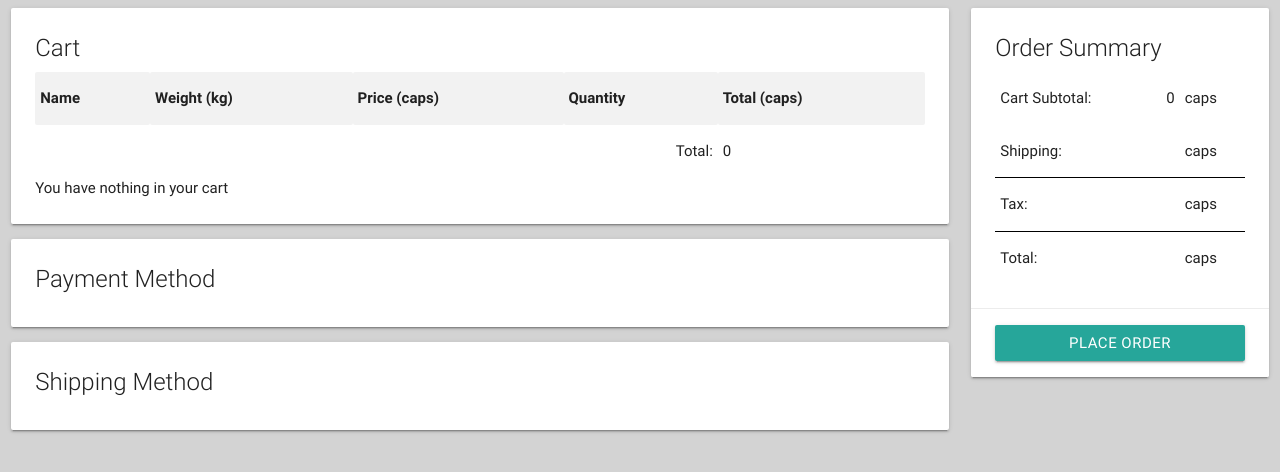
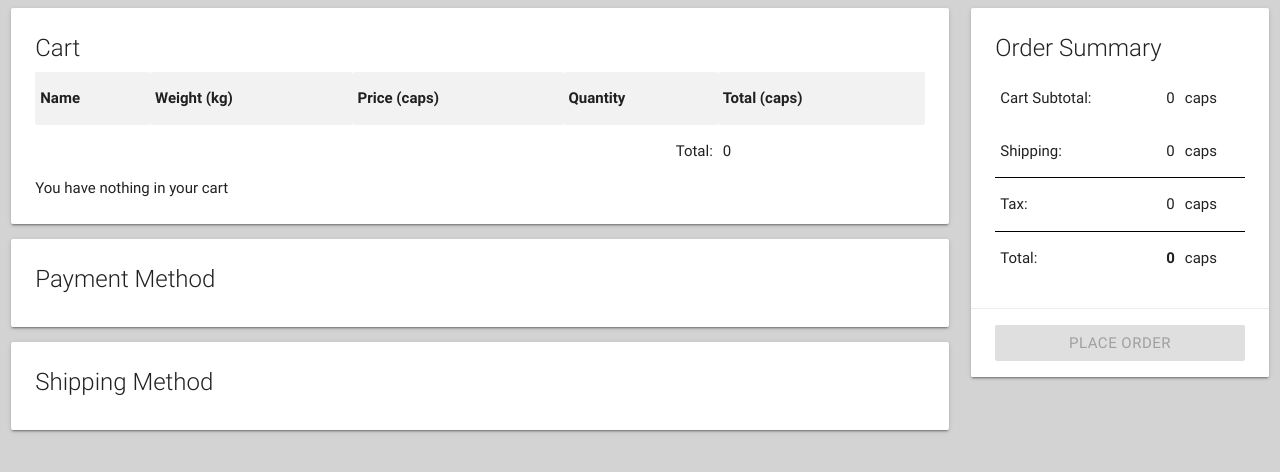
Before and after one commit to yharaskrik/nuclear-winners-server, a Flask app: page /checkout/ in a window 1280 px wide. Shown: the part 74-546 px from the top of the page. Run offline with Flask 2, Linux system fonts and the light colour scheme; the visitor is signed in with stand-in values (Sample User, id 1); data that the repository does not hold is empty; some libraries are stand-ins or nearby versions.

Commit message:
Made checkout button disabled until shipping and order are selected.
Added cart validation on checkout

```diff
--- a/app/order.py
+++ b/app/order.py
@@ -6,6 +6,7 @@ from . import get_db
 from .payment_methods import get_payment_methods
 from .shipping import get_shipping_methods, get_shipping_method_price
 from .util import get_user_id, is_user_admin
+from .views.cart import validate_inventory
 from .views.user_login import requires_roles
 
 
@@ -69,7 +70,9 @@ def place_order():
     cart_id = cart[0]["cartID"]
 
     # Validate Product supply
-    # TODO Add trevors validate inventory
+    if not validate_inventory(cart_id):
+        flash("One of your products has more items then there is in stock")
+        return checkout(data)
 
     order_id = 0
     try:
@@ -130,7 +133,7 @@ def get_cart():
 @app.route('/order/details/<int:shipid>/')
 @requires_roles("user")
 def single_order(shipid):
-    sql = 'SELECT Shipment.total AS shipmentTotal, P.sku, P.name, S.quantity, S.price as price, S.price * S.quantity AS total, User.name AS user ' \
+    sql = 'SELECT Shipment.total AS shipmentTotal, P.sku, P.name, S.quantity, S.price AS price, S.price * S.quantity AS total, User.name AS user ' \
           'FROM User, Product AS P, ShippedProduct AS S, Shipment ' \
           'WHERE User.id = Shipment.userID AND Shipment.shipmentID = S.shipmentID AND P.sku = S.sku AND S.shipmentID = %s'
 
--- a/app/templates/order.html
+++ b/app/templates/order.html
@@ -106,7 +106,7 @@
                         </table>
                     </div>
                     <div class="card-action">
-                        <a class="waves-effect waves-light btn" href="javascript:{}"
+                        <a id="checkout-button" class="waves-effect waves-light btn" href="javascript:{}"
                            onclick="document.getElementById('my_form').submit();" style="display: block;">Place
                             Order</a>
                     </div>
@@ -128,14 +128,23 @@
 
 
         function updateTotals() {
-            var shippingId = $("input[name='shippingMethod']:checked").val();
-            if (shippingId) {
-                shippingPrice = shippingMethods[shippingId];
+            var shippingPrice = 0;
+            var hasShippingSelected = $("input[name='shippingMethod']:checked").length > 0;
+            var hasPaymentSelected = $("input[name='paymentMethod']:checked").length > 0;
+            if (hasShippingSelected) {
+                shippingPrice = shippingMethods[$("input[name='shippingMethod']:checked").val()];
             }
             document.getElementById("shippingTotal").innerHTML = shippingPrice;
             var taxprice = Math.round((cartTotal + shippingPrice) * tax);
             document.getElementById("tax").innerHTML = taxprice;
             document.getElementById("total").innerHTML = (cartTotal + shippingPrice + taxprice);
+
+            if (hasPaymentSelected && hasShippingSelected) {
+                $('#checkout-button').removeClass("disabled")
+            } else {
+                $('#checkout-button').addClass("disabled")
+            }
+
         }
 
         function updateSidbarSize() {
```
